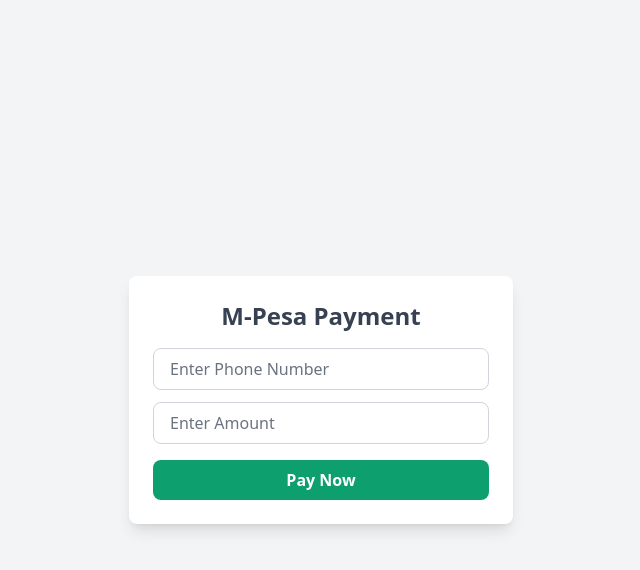
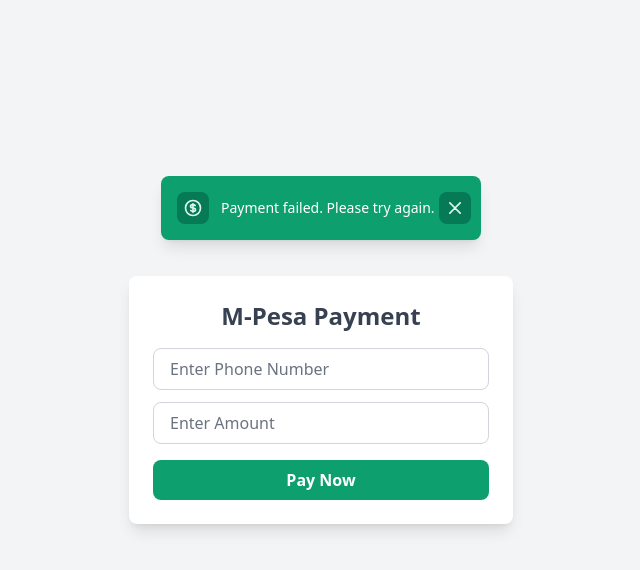
Before and after one commit to Kristiann001/PIYE, a React (Vite) app: page /payment in a window 1280 px wide. Both pictures are taken after a click on the button "Pay Now". Shown: the top 570 px of the page, without its empty margins (319-959 px from the left). Built offline with nearby package versions, Linux system fonts and the light colour scheme; no server answers.

Commit message:
Updated Mpesa Payment

```diff
--- a/src/pages/Mpesa.jsx
+++ b/src/pages/Mpesa.jsx
@@ -4,6 +4,9 @@
 export function Payment() {
   const [phone, setPhone] = useState("");
   const [amount, setAmount] = useState("");
+  const [showToast, setShowToast] = useState(false);
+  const [toastMessage, setToastMessage] = useState("");
+  const [toastType, setToastType] = useState("success"); // success or error
 
   const handlePayment = async () => {
     try {
@@ -12,16 +15,68 @@
         amount,
       });
 
-      alert("STK Push Sent! Check your phone.");
+      setToastMessage("Payment Message Sent To Contact");
+      setToastType("success");
+      setShowToast(true);
+
+      // Hide toast after 5 seconds
+      setTimeout(() => {
+        setShowToast(false);
+      }, 5000);
+
       console.log(response.data);
     } catch (error) {
       console.error("Error making payment:", error);
-      alert("Payment failed. Check console for details.");
+
+      setToastMessage("Payment failed. Please try again.");
+      setToastType("error");
+      setShowToast(true);
+
+      // Hide toast after 5 seconds
+      setTimeout(() => {
+        setShowToast(false);
+      }, 5000);
     }
   };
 
+  const closeToast = () => {
+    setShowToast(false);
+  };
+
   return (
-    <div className="flex items-center justify-center min-h-screen bg-gray-100">
+    <div className="flex items-center justify-center min-h-screen bg-gray-100 relative">
+      {/* Toast Notification - Centered and Green */}
+      {showToast && (
+        <div className="mb-96 fixed inset-0 flex items-center justify-center z-50">
+          <div
+            id="toast-default"
+            className="flex items-center w-full max-w-xs p-4 text-white bg-green-500 rounded-lg shadow-lg"
+            role="alert"
+          >
+            <div className="inline-flex items-center justify-center shrink-0 w-8 h-8 text-green-100 bg-green-600 rounded-lg">
+              {/* Money Icon */}
+              <svg className="w-5 h-5" aria-hidden="true" xmlns="http://www.w3.org/2000/svg" fill="none" viewBox="0 0 24 24" stroke="currentColor">
+                <path strokeLinecap="round" strokeLinejoin="round" strokeWidth="2" d="M12 8c-1.657 0-3 .895-3 2s1.343 2 3 2 3 .895 3 2-1.343 2-3 2m0-8c1.11 0 2.08.402 2.599 1M12 8V7m0 1v8m0 0v1m0-1c-1.11 0-2.08-.402-2.599-1M21 12a9 9 0 11-18 0 9 9 0 0118 0z" />
+              </svg>
+              <span className="sr-only">Money icon</span>
+            </div>
+            <div className="ms-3 text-sm font-normal">{toastMessage}</div>
+            <button
+              type="button"
+              className="ms-auto -mx-1.5 -my-1.5 bg-green-600 text-green-100 hover:text-white rounded-lg focus:ring-2 focus:ring-green-400 p-1.5 hover:bg-green-700 inline-flex items-center justify-center h-8 w-8"
+              onClick={closeToast}
+              aria-label="Close"
+            >
+              <span className="sr-only">Close</span>
+              <svg className="w-3 h-3" aria-hidden="true" xmlns="http://www.w3.org/2000/svg" fill="none" viewBox="0 0 14 14">
+                <path stroke="currentColor" strokeLinecap="round" strokeLinejoin="round" strokeWidth="2" d="m1 1 6 6m0 0 6 6M7 7l6-6M7 7l-6 6"/>
+              </svg>
+            </button>
+          </div>
+        </div>
+      )}
+
+      {/* Payment Form */}
       <div className="bg-white shadow-lg rounded-lg p-6 w-96">
         <h2 className="text-2xl font-semibold text-gray-700 text-center mb-4">
           M-Pesa Payment
```
